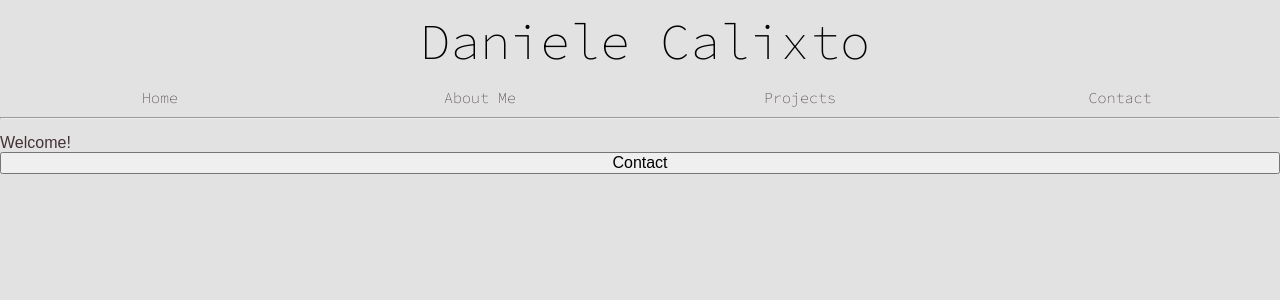
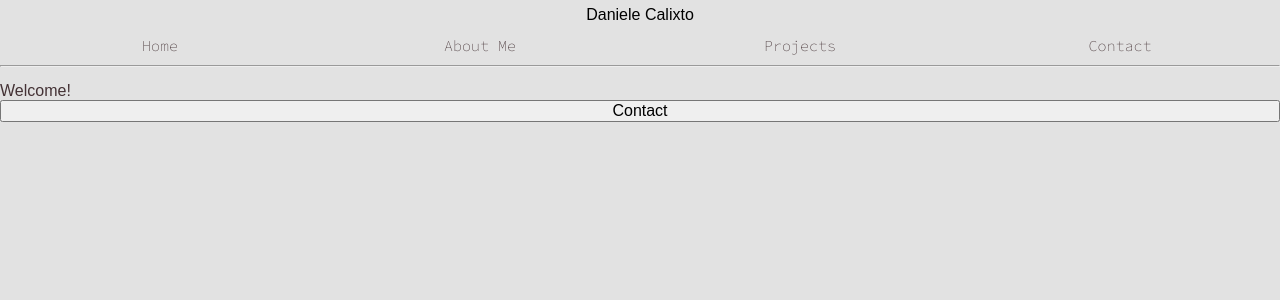
Before and after one commit to danielecalixto/daniele-calixto-website, a React (Create React App) app: page / in a window 1280 px wide. Shown: the top 300 px of the page. Built offline with nearby package versions, Linux system fonts and the light colour scheme.

Commit message:
refactor: add h1 html tag to header to improve semantic and accessibility

```diff
--- a/src/components/Header/index.jsx
+++ b/src/components/Header/index.jsx
@@ -5,11 +5,11 @@ import NavBar from "../NavBar"
 const Header = () => {
   return (
     <Container>
-      <Link to="/">
-        <Logo>
-          <p>Daniele Calixto</p>
-        </Logo>
-      </Link>
+      <h1>
+        <Link to="/">
+          <Logo>Daniele Calixto</Logo>
+        </Link>
+      </h1>
       <NavBar></NavBar>
     </Container>
   )
```
